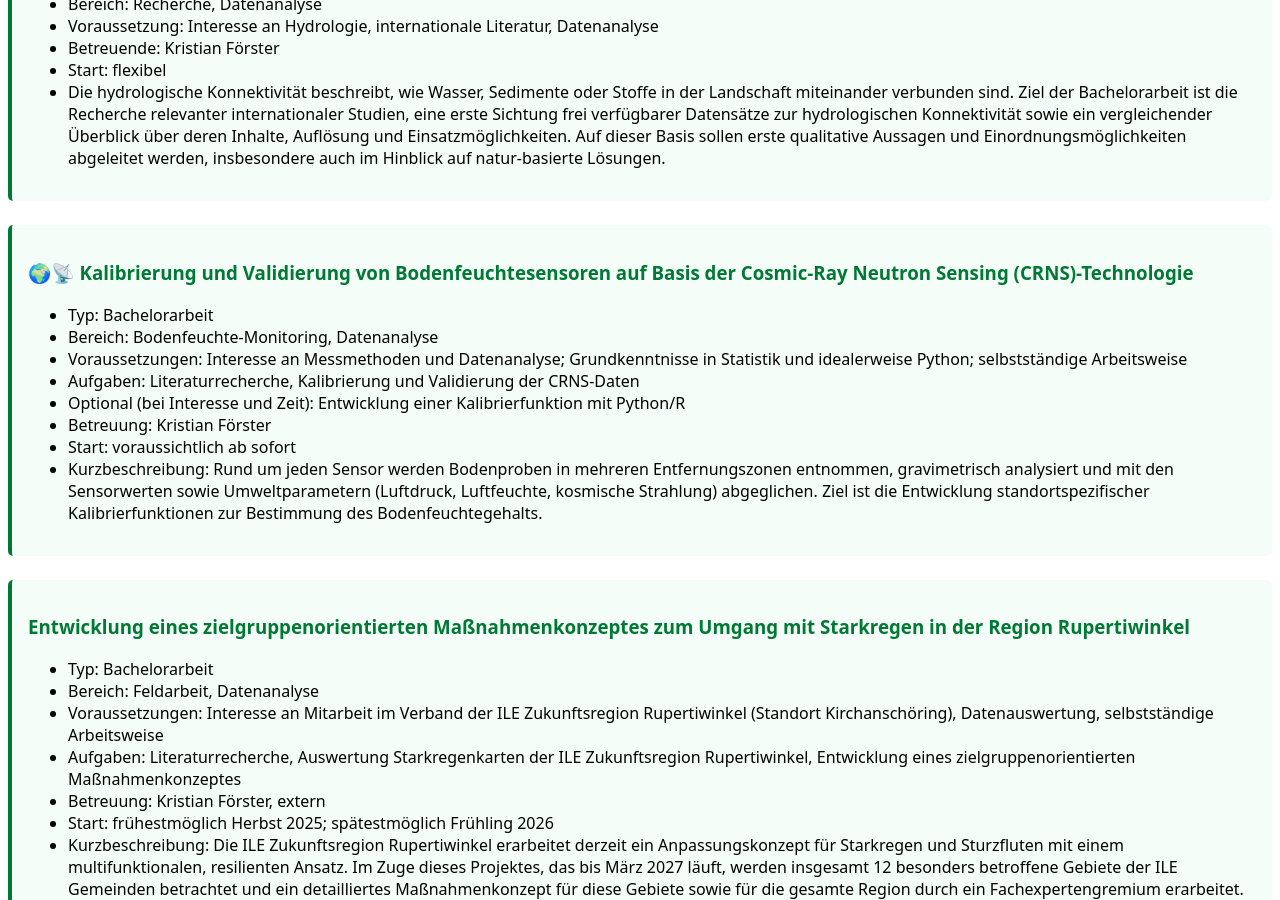
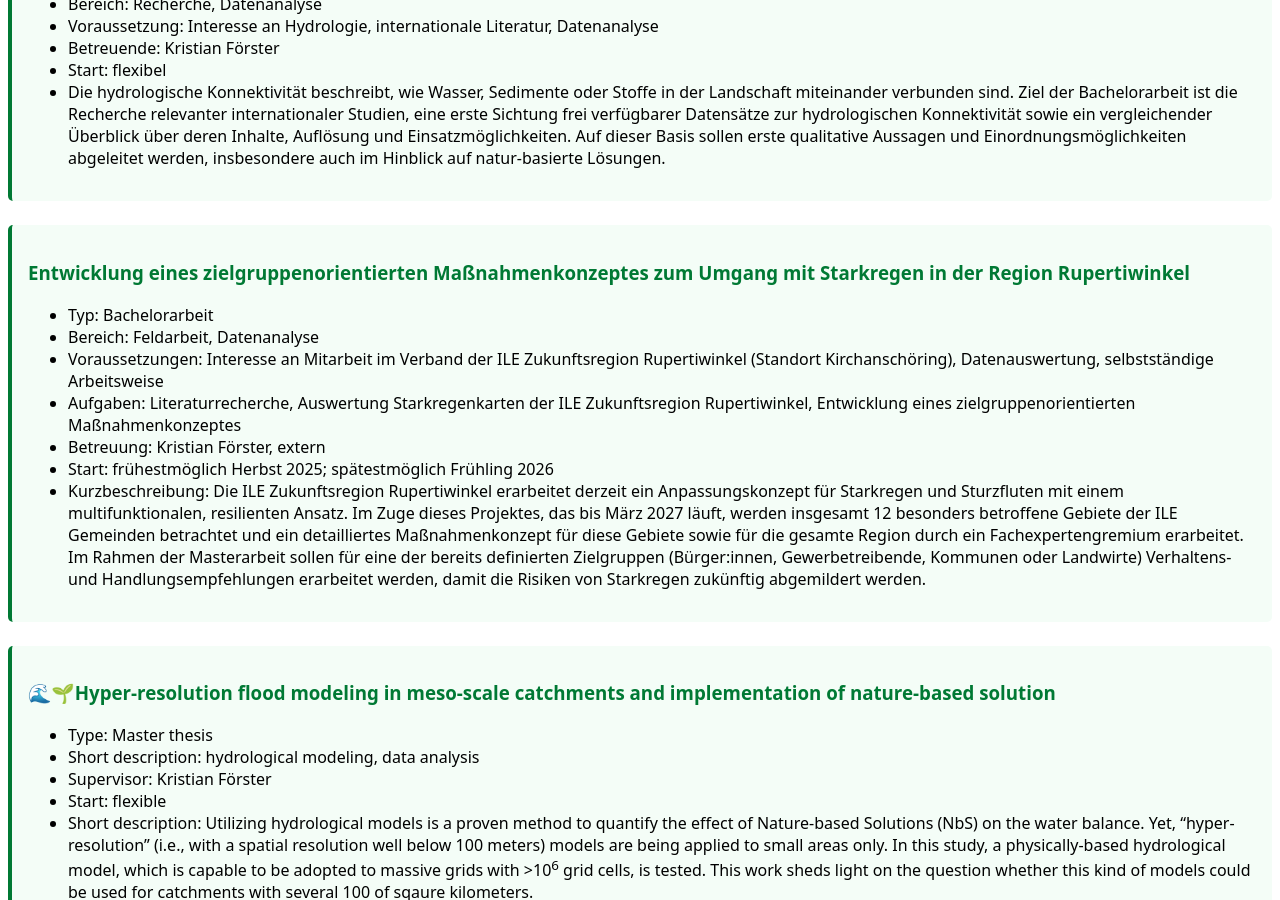
Before and after one commit to kristianfoerster/hswt-cch, a Jekyll site: the page built from index.md, in a window 1280 px wide and 900 px high, scrolled down 1044 px. Built offline with Jekyll 4.4.1, drawn with Linux system fonts in a browser that asks for light colours; our own code applies the rules of GitHub Pages for plain Markdown files.

Commit message:
Update index.md

```diff
--- a/index.md
+++ b/index.md
@@ -55,19 +55,6 @@
 
 </div>
 
-<div class="thema bachelor" markdown="1">
-
-### 🌍📡 Kalibrierung und Validierung von Bodenfeuchtesensoren auf Basis der Cosmic-Ray Neutron Sensing (CRNS)-Technologie
-* Typ: Bachelorarbeit
-* Bereich: Bodenfeuchte-Monitoring, Datenanalyse
-* Voraussetzungen: Interesse an Messmethoden und Datenanalyse; Grundkenntnisse in Statistik und idealerweise Python; selbstständige Arbeitsweise
-* Aufgaben: Literaturrecherche, Kalibrierung und Validierung der CRNS-Daten
-* Optional (bei Interesse und Zeit): Entwicklung einer Kalibrierfunktion mit Python/R
-* Betreuung: Kristian Förster
-* Start: voraussichtlich ab sofort
-* Kurzbeschreibung: Rund um jeden Sensor werden Bodenproben in mehreren Entfernungszonen entnommen, gravimetrisch analysiert und mit den Sensorwerten sowie Umweltparametern (Luftdruck, Luftfeuchte, kosmische Strahlung) abgeglichen. Ziel ist die Entwicklung standortspezifischer Kalibrierfunktionen zur Bestimmung des Bodenfeuchtegehalts.
-
-</div>
 
 <div class="thema bachelor" markdown="1">
 
```
